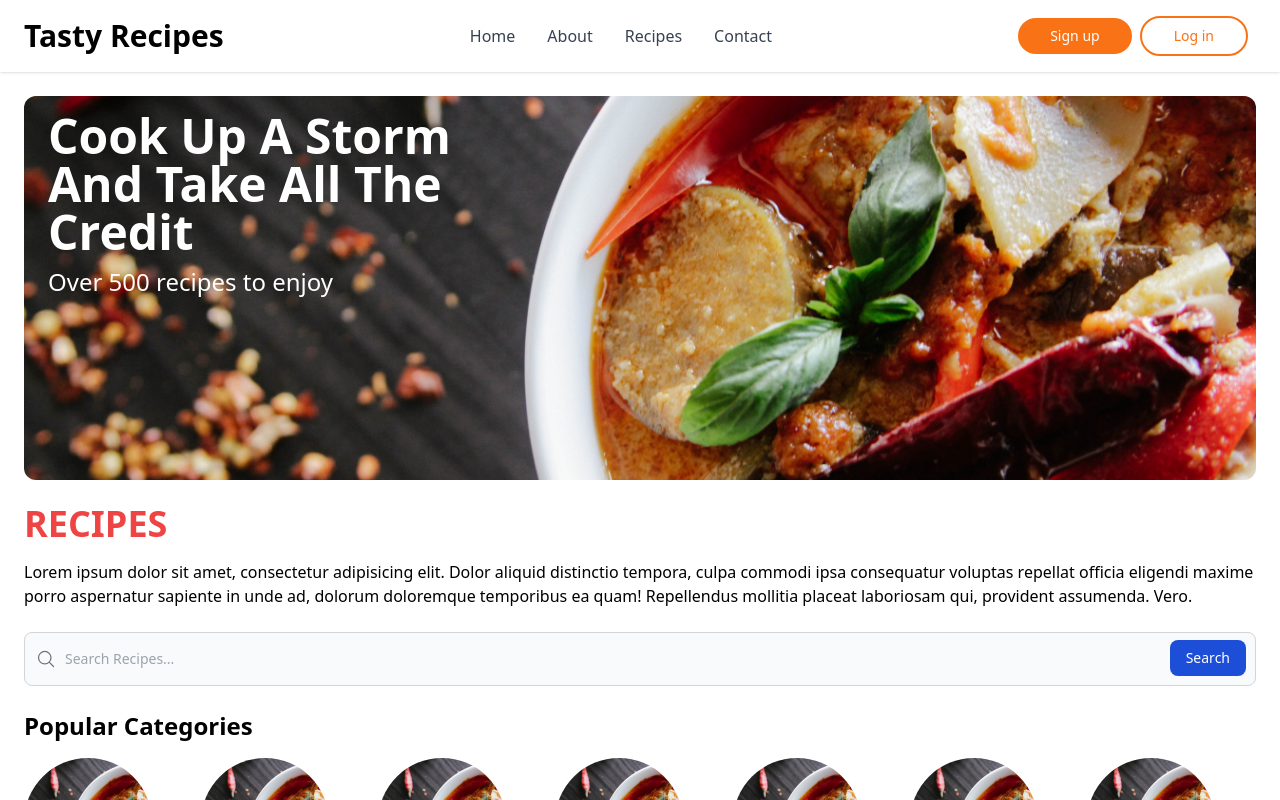
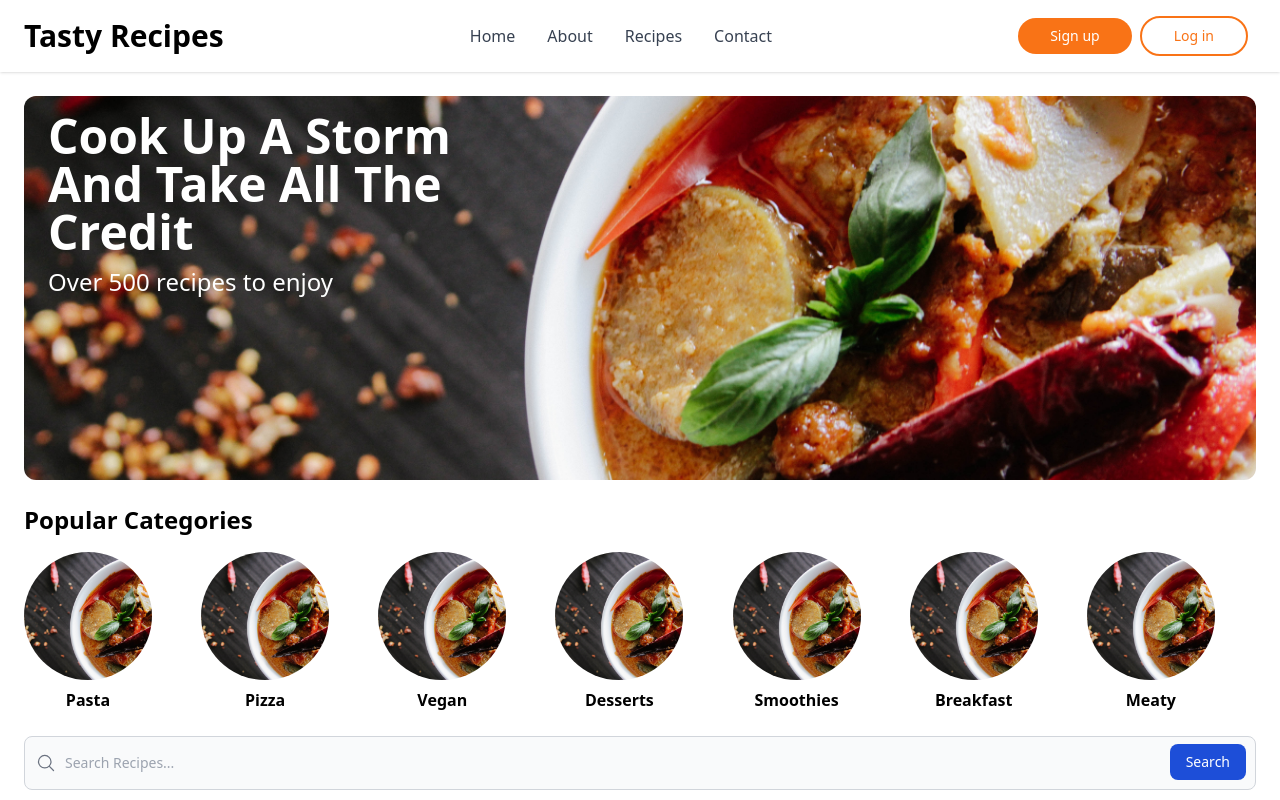
Before and after one commit to Jon-Felipe/Tasty-React, a React (Vite) app: page / in a window 1280 px wide. Shown: the top 800 px of the page. Built offline with nearby package versions, Linux system fonts and the light colour scheme.

Commit message:
removed intro section

```diff
--- a/src/pages/Home.tsx
+++ b/src/pages/Home.tsx
@@ -32,21 +32,6 @@ const Home = (props: Props) => {
         </section>
       </article>
 
-      {/* intro text section */}
-      <article>
-        <h1 className='text-4xl text-red-500 font-bold uppercase'>Recipes</h1>
-        <p className='mt-4'>
-          Lorem ipsum dolor sit amet, consectetur adipisicing elit. Dolor
-          aliquid distinctio tempora, culpa commodi ipsa consequatur voluptas
-          repellat officia eligendi maxime porro aspernatur sapiente in unde ad,
-          dolorum doloremque temporibus ea quam! Repellendus mollitia placeat
-          laboriosam qui, provident assumenda. Vero.
-        </p>
-      </article>
-
-      {/* search input */}
-      <Search />
-
       {/* recipe categories */}
       <article>
         <h3 className='text-2xl font-bold mb-4'>Popular Categories</h3>
@@ -56,6 +41,9 @@ const Home = (props: Props) => {
           })}
         </div>
       </article>
+
+      {/* search input */}
+      <Search />
 
       {/* recipe content */}
       <article>
```
